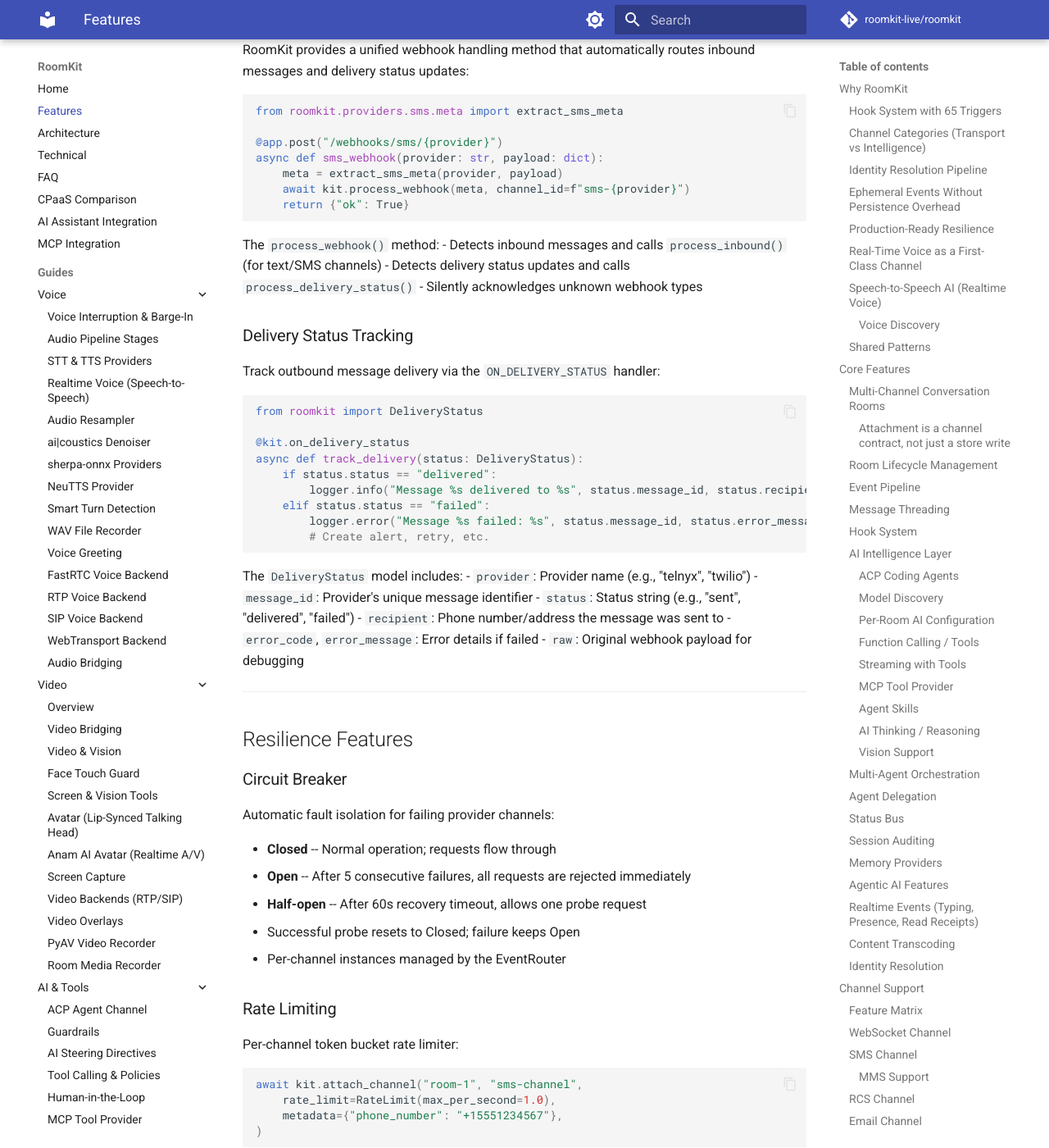
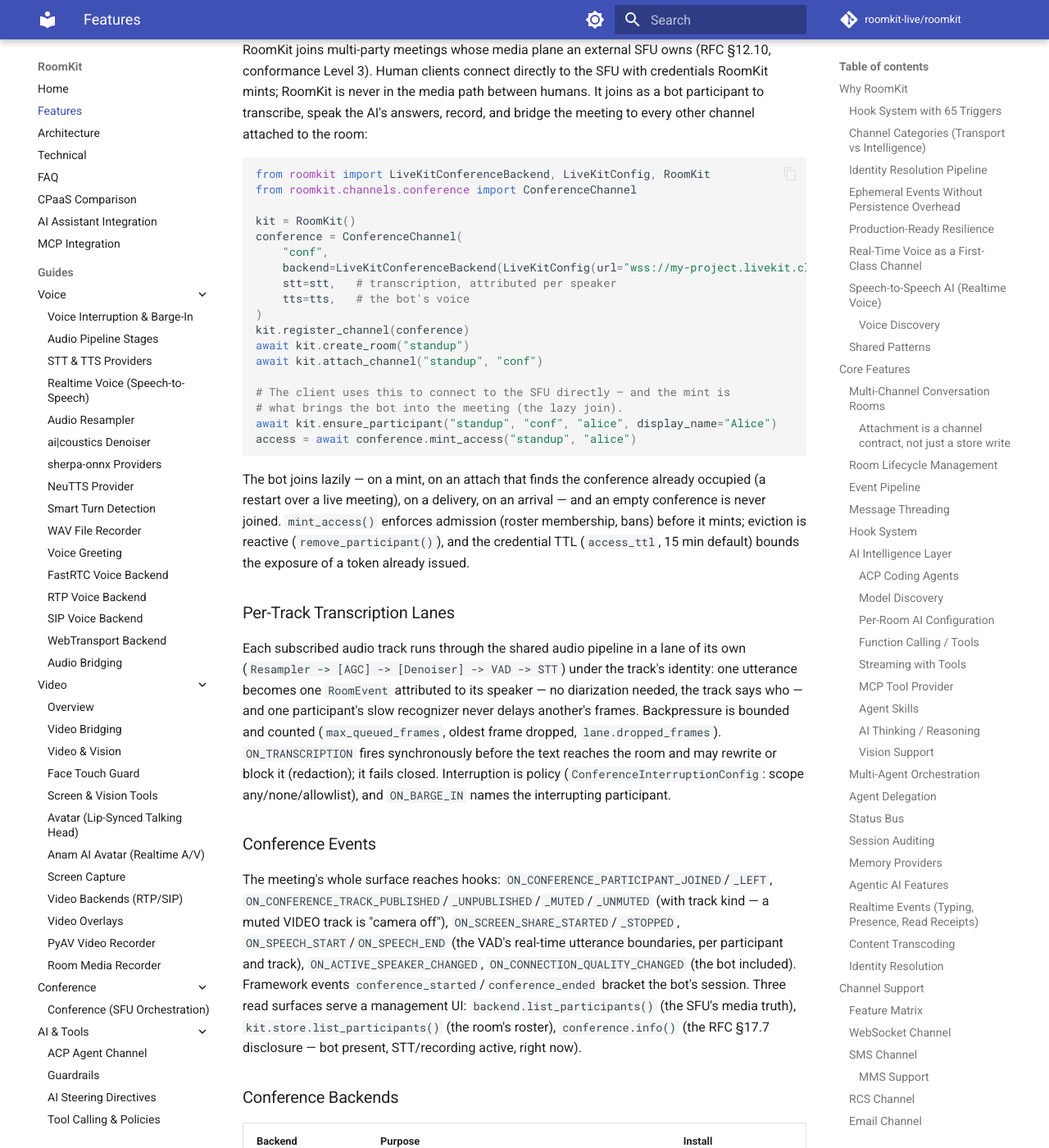
Before and after one commit to roomkit-live/roomkit-docs, an MkDocs documentation site: the page built from docs/features.md, in a window 1280 px wide and 1400 px high, scrolled down 48875 px. Shown: the whole window at 82% size. Built offline with MkDocs 1.6.1 and Material for MkDocs 9.7.7, drawn with Linux system fonts in a browser that asks for light colours; comment, search, counter and statistics services are not loaded; some of the changed text lies outside the part shown.

Commit message:
docs(conference): the SFU orchestration guide (RMK-5)
The page the conference tranche was owed: RoomKit is never in the
human-to-human media path — the SFU transports, RoomKit joins as a bot
participant for the intelligence. Covers the lazy join and its triggers,
per-track lanes (order, backpressure, why neither AEC nor diarization),
the three read surfaces, the event table with ON_TRANSCRIPTION's
synchronous fail-closed redaction point, the display_name round trip,
interruption policy, token-gate security wording (RMK-68), the
on_bot_session_ended lifecycle, writing a backend, and the honest
limits. Plus: a features.md Conference section and matrix column, the
API reference page, nav and llms.txt entries, and the audio-bridge
guide pointing across the §12.10.10 scale boundary.

````diff
--- a/docs/features.md
+++ b/docs/features.md
@@ -1077,23 +1077,23 @@ After-the-fact resolution is also supported via `resolve_participant()`.
 
 ### Feature Matrix
 
-| Feature | WebSocket | SMS | RCS | Email | Messenger | Teams | WhatsApp | Telegram | Discord | HTTP | AI | Voice |
-|---|:---:|:---:|:---:|:---:|:---:|:---:|:---:|:---:|:---:|:---:|:---:|:---:|
-| **Text** | x | x | x | x | x | x | x | x | x | x | x | x |
-| **Rich text** | x | -- | x | x | x | x | x | x | x | x | x | -- |
-| **Audio** | -- | -- | -- | -- | -- | -- | -- | -- | -- | -- | -- | x |
-| **Media** | x | x* | x | x | x | -- | x | x | x | -- | *[1] | -- |
-| **Location** | -- | -- | x | -- | -- | -- | x | x | -- | -- | -- | -- |
-| **Templates** | -- | -- | x | -- | x | -- | x | -- | -- | -- | -- | -- |
-| **Buttons** | -- | -- | x | -- | x | -- | x | -- | -- | -- | -- | -- |
-| **Quick replies** | -- | -- | x | -- | x | -- | x | -- | -- | -- | -- | -- |
-| **Threading** | -- | -- | -- | x | -- | x | -- | -- | x | -- | -- | -- |
-| **Reactions** | x | -- | x | -- | -- | x | x | -- | x | -- | -- | -- |
-| **Read receipts** | x | x | x | -- | x | x | x | -- | -- | -- | -- | -- |
-| **Typing indicators** | x | -- | -- | -- | -- | -- | x | -- | -- | -- | -- | -- |
-| **Max length** | -- | 1600 | 3000 | -- | 2000 | 28000 | 4096 | 4096 | 2000 | -- | -- | -- |
-| **Bidirectional** | x | x | x | x | x | x | x | x | x | x | x | x |
-| **Category** | Transport | Transport | Transport | Transport | Transport | Transport | Transport | Transport | Transport | Transport | Intelligence | Transport |
+| Feature | WebSocket | SMS | RCS | Email | Messenger | Teams | WhatsApp | Telegram | Discord | HTTP | AI | Voice | Conference |
+|---|:---:|:---:|:---:|:---:|:---:|:---:|:---:|:---:|:---:|:---:|:---:|:---:|:---:|
+| **Text** | x | x | x | x | x | x | x | x | x | x | x | x | x |
+| **Rich text** | x | -- | x | x | x | x | x | x | x | x | x | -- | -- |
+| **Audio** | -- | -- | -- | -- | -- | -- | -- | -- | -- | -- | -- | x | x |
+| **Media** | x | x* | x | x | x | -- | x | x | x | -- | *[1] | -- | -- |
+| **Location** | -- | -- | x | -- | -- | -- | x | x | -- | -- | -- | -- | -- |
+| **Templates** | -- | -- | x | -- | x | -- | x | -- | -- | -- | -- | -- | -- |
+| **Buttons** | -- | -- | x | -- | x | -- | x | -- | -- | -- | -- | -- | -- |
+| **Quick replies** | -- | -- | x | -- | x | -- | x | -- | -- | -- | -- | -- | -- |
+| **Threading** | -- | -- | -- | x | -- | x | -- | -- | x | -- | -- | -- | -- |
+| **Reactions** | x | -- | x | -- | -- | x | x | -- | x | -- | -- | -- | -- |
+| **Read receipts** | x | x | x | -- | x | x | x | -- | -- | -- | -- | -- | -- |
+| **Typing indicators** | x | -- | -- | -- | -- | -- | x | -- | -- | -- | -- | -- | -- |
+| **Max length** | -- | 1600 | 3000 | -- | 2000 | 28000 | 4096 | 4096 | 2000 | -- | -- | -- | -- |
+| **Bidirectional** | x | x | x | x | x | x | x | x | x | x | x | x | x |
+| **Category** | Transport | Transport | Transport | Transport | Transport | Transport | Transport | Transport | Transport | Transport | Intelligence | Transport | Transport |
 
 *SMS supports MMS for media attachments.
 *[1] AI channels support media when the provider has vision capability (`supports_vision=True`).*
@@ -2000,6 +2000,54 @@ Recording starts automatically when all tracks receive their first frame. A/V sy
 
 ---
 
+## Conference
+
+### Conference Channel (SFU Orchestration)
+
+RoomKit joins multi-party meetings whose media plane an external SFU owns (RFC §12.10, conformance Level 3). Human clients connect directly to the SFU with credentials RoomKit mints; RoomKit is never in the media path between humans. It joins as a bot participant to transcribe, speak the AI's answers, record, and bridge the meeting to every other channel attached to the room:
+
+```python
+from roomkit import LiveKitConferenceBackend, LiveKitConfig, RoomKit
+from roomkit.channels.conference import ConferenceChannel
+
+kit = RoomKit()
+conference = ConferenceChannel(
+    "conf",
+    backend=LiveKitConferenceBackend(LiveKitConfig(url="wss://my-project.livekit.cloud")),
+    stt=stt,   # transcription, attributed per speaker
+    tts=tts,   # the bot's voice
+)
+kit.register_channel(conference)
+await kit.create_room("standup")
+await kit.attach_channel("standup", "conf")
+
+# The client uses this to connect to the SFU directly — and the mint is
+# what brings the bot into the meeting (the lazy join).
+await kit.ensure_participant("standup", "conf", "alice", display_name="Alice")
+access = await conference.mint_access("standup", "alice")
+```
+
+The bot joins lazily — on a mint, on an attach that finds the conference already occupied (a restart over a live meeting), on a delivery, on an arrival — and an empty conference is never joined. `mint_access()` enforces admission (roster membership, bans) before it mints; eviction is reactive (`remove_participant()`), and the credential TTL (`access_ttl`, 15 min default) bounds the exposure of a token already issued.
+
+### Per-Track Transcription Lanes
+
+Each subscribed audio track runs through the shared audio pipeline in a lane of its own (`Resampler -> [AGC] -> [Denoiser] -> VAD -> STT`) under the track's identity: one utterance becomes one `RoomEvent` attributed to its speaker — no diarization needed, the track says who — and one participant's slow recognizer never delays another's frames. Backpressure is bounded and counted (`max_queued_frames`, oldest frame dropped, `lane.dropped_frames`). `ON_TRANSCRIPTION` fires synchronously before the text reaches the room and may rewrite or block it (redaction); it fails closed. Interruption is policy (`ConferenceInterruptionConfig`: scope any/none/allowlist), and `ON_BARGE_IN` names the interrupting participant.
+
+### Conference Events
+
+The meeting's whole surface reaches hooks: `ON_CONFERENCE_PARTICIPANT_JOINED`/`_LEFT`, `ON_CONFERENCE_TRACK_PUBLISHED`/`_UNPUBLISHED`/`_MUTED`/`_UNMUTED` (with track kind — a muted VIDEO track is "camera off"), `ON_SCREEN_SHARE_STARTED`/`_STOPPED`, `ON_SPEECH_START`/`ON_SPEECH_END` (the VAD's real-time utterance boundaries, per participant and track), `ON_ACTIVE_SPEAKER_CHANGED`, `ON_CONNECTION_QUALITY_CHANGED` (the bot included). Framework events `conference_started`/`conference_ended` bracket the bot's session. Three read surfaces serve a management UI: `backend.list_participants()` (the SFU's media truth), `kit.store.list_participants()` (the room's roster), `conference.info()` (the RFC §17.7 disclosure — bot present, STT/recording active, right now).
+
+### Conference Backends
+
+| Backend | Purpose | Install |
+|---------|---------|---------|
+| `LiveKitConferenceBackend` | LiveKit as SFU — media plane only (`livekit.rtc` + `livekit.api`, deliberately not `livekit-agents`) | `pip install roomkit[livekit]` |
+| `MockConferenceBackend` | Tests and demos — full ABC, `simulate_*` events, fault injection | built-in |
+
+`ConferenceBackend` is the ABC to implement for any other SFU: decoded PCM frames and opaque credentials cross the boundary; SDP, ICE and codecs never do. A backend that observes the bot's session ending without a `leave()` reports it, and the channel finalizes recordings, announces `conference_ended`, and re-joins with bounded backoff. See the [Conference guide](guides/conference.md) and `examples/conference_quickstart.py` / `examples/conference_livekit.py`.
+
+---
+
 ## Webhook Handling
 
 ### Generic Webhook Processing
@@ -2596,7 +2644,7 @@ kit = RoomKit(inbound_router=TenantRouter())
 - **Event streaming** -- Kafka or Redis Streams integration for cross-service event distribution
 - **OpenTelemetry integration** -- Built-in tracing and metrics via the `FrameworkEvent` system
 - **Voice MediaStore** -- Store-and-forward mode for VoiceChannel (S3/GCS audio hosting)
-- **Additional voice backends** -- LiveKit, Twilio Voice, or raw WebRTC backends
+- **Additional voice backends** -- Twilio Voice or raw WebRTC backends (LiveKit now ships as a conference backend)
 - **Additional STT/TTS providers** -- Google Cloud Speech, Amazon Polly (local sherpa-onnx now available)
 - **Push notifications** -- Firebase Cloud Messaging or APNs provider
 - **WhatsApp Business API** -- Full provider implementation with template management
--- a/docs/llms.txt
+++ b/docs/llms.txt
@@ -33,6 +33,8 @@ with distributed implementations (Redis, PostgreSQL, etc.) for production deploy
 - [ACP Agent Channel](docs/guides/acp-channel.md): Connect a Room to an external ACP coding agent over stdio, with per-Room sessions, streaming updates, default-deny permissions, and cancellation
 - [Voice Channel](docs/api/providers-voice.md): VoiceBackend ABC, STTProvider, TTSProvider, DeepgramSTTProvider, ElevenLabsTTSProvider, FastRTCVoiceBackend - real-time voice with barge-in support
 - [Realtime Voice](docs/api/providers-realtime-voice.md): RealtimeVoiceChannel, RealtimeVoiceProvider ABC, GeminiLiveProvider, OpenAIRealtimeProvider, WebSocketRealtimeTransport, FastRTCRealtimeTransport (WebRTC passthrough) - speech-to-speech AI with tool calling, text injection, auto-reconnect
+- [Conference Guide](docs/guides/conference.md): SFU orchestration — RoomKit never in the human-to-human media path; the SFU transports, RoomKit joins as a bot participant for transcription, AI voice and recording; lazy join, per-track lanes, minted access, resilience
+- [Conference API](docs/api/conference.md): ConferenceChannel, ConferenceBackend ABC, LiveKitConferenceBackend, MockConferenceBackend, ConferenceAccess/Grants, ConferenceTranscription, ConferenceBargeIn - multi-party meetings on an external SFU with per-speaker attribution
 
 ## Key Concepts (in llms-full.txt)
 
--- a/mkdocs.yml
+++ b/mkdocs.yml
@@ -98,6 +98,8 @@ nav:
           - Video Overlays: guides/video-overlays.md
           - PyAV Video Recorder: guides/pyav-video-recorder.md
           - Room Media Recorder: guides/room-media-recorder.md
+      - Conference:
+          - Conference (SFU Orchestration): guides/conference.md
       - AI & Tools:
           - ACP Agent Channel: guides/acp-channel.md
           - Guardrails: guides/guardrails.md
@@ -161,6 +163,7 @@ nav:
           - Channel ABC: api/channel.md
           - Built-in Channels: api/channels.md
           - Voice Channel: api/providers-voice.md
+          - Conference: api/conference.md
           - Audio Pipeline: api/voice-pipeline.md
           - RTP Backend: api/rtp-backend.md
           - SIP Backend: api/sip-backend.md
````
Also changed, not shown: docs/api/channels.md (+2 -0 lines), docs/api/conference.md (added, +82 -0 lines), docs/guides/audio-bridge.md (+5 -0 lines), docs/guides/conference.md (added, +446 -0 lines).
